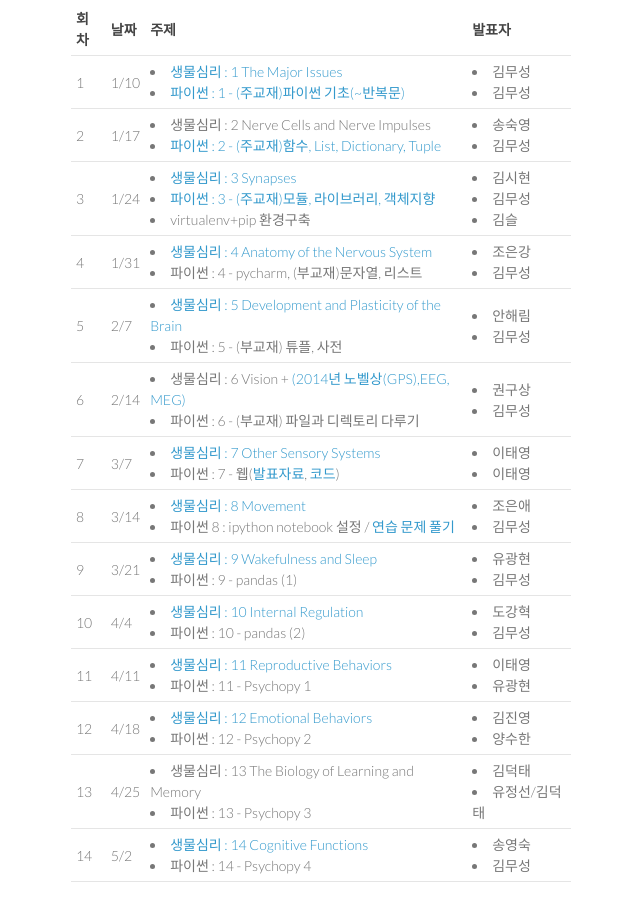
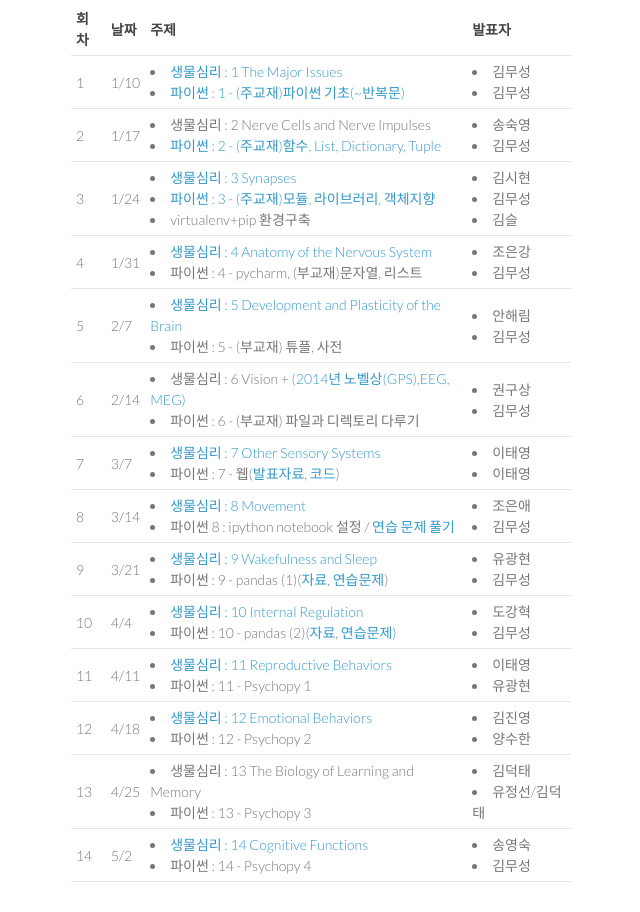
Before and after one commit to psygrammer/biopsypy, a plain HTML site: page index.html in a window 1280 px wide. Shown: the part 645-1557 px from the top of the page, without its empty margins (499-1139 px from the left). Drawn offline with nearby package versions, Linux system fonts and the light colour scheme.

Commit message:
Update index.html

```diff
--- a/index.html
+++ b/index.html
@@ -125,13 +125,13 @@ j=d.createElement(s),dl=l!='dataLayer'?'&l='+l:'';j.async=true;j.src=
             <tr>
                 <td align="left">9</td>
                 <td align="left">3/21</td>
-                <td align="left"><ui><li><a href="https://drive.google.com/file/d/0B6bh3lIFps2Aa08zQWRXMmY3NjA/view">생물심리 : 9  Wakefulness and Sleep</a></li><li>파이썬 : 9 - pandas (1)</li></ui></td>
+                <td align="left"><ui><li><a href="https://drive.google.com/file/d/0B6bh3lIFps2Aa08zQWRXMmY3NjA/view">생물심리 : 9  Wakefulness and Sleep</a></li><li>파이썬 : 9 - pandas (1)(<a href="http://nbviewer.ipython.org/github/psygrammer/biopsypy/blob/master/pandas_basic/python_pandas_basic.ipynb">자료</a>, <a href="http://nbviewer.ipython.org/github/psygrammer/biopsypy/blob/master/pandas_basic/exercise_pandas_basic.ipynb">연습문제</a>)</li></ui></td>
                 <td align="left"><ui><li>유광현</li><li>김무성</li></ui></td>
             </tr>
             <tr>
                 <td align="left">10</td>
                 <td align="left">4/4</td>
-                <td align="left"><ui><li><a href="https://drive.google.com/file/d/0B8jRwq3FKlMIRjktdFFxZDhQd2M/view">생물심리 : 10  Internal Regulation</a></li><li>파이썬 : 10 - pandas (2)</li></ui></td>
+                <td align="left"><ui><li><a href="https://drive.google.com/file/d/0B8jRwq3FKlMIRjktdFFxZDhQd2M/view">생물심리 : 10  Internal Regulation</a></li><li>파이썬 : 10 - pandas (2)(<a href="http://nbviewer.ipython.org/github/psygrammer/biopsypy/blob/master/pandas_basic/python_pandas_basic_2.ipynb">자료</a>, <a href="http://nbviewer.ipython.org/github/psygrammer/biopsypy/blob/master/pandas_basic/exercise_pandas_basic-2.ipynb">연습문제)</a></li></ui></td>
                 <td align="left"><ui><li>도강혁</li><li>김무성</li></ui></td>
             </tr>
             <tr>
```
